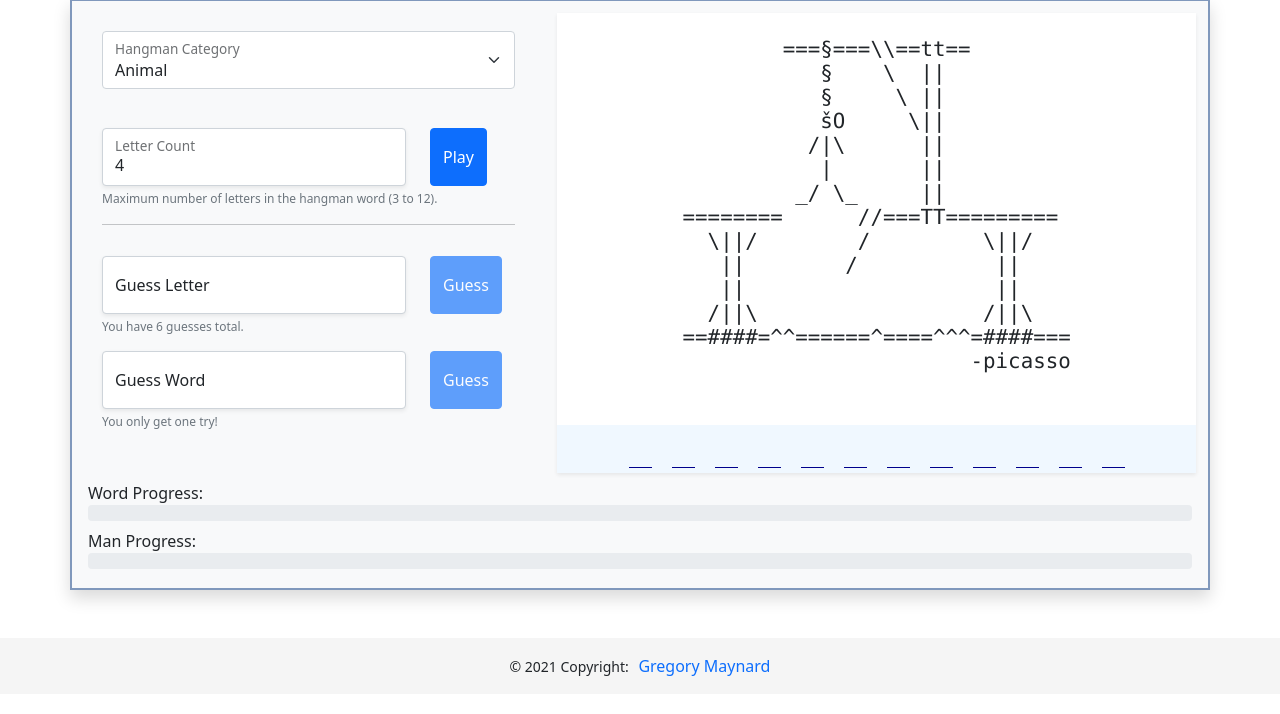
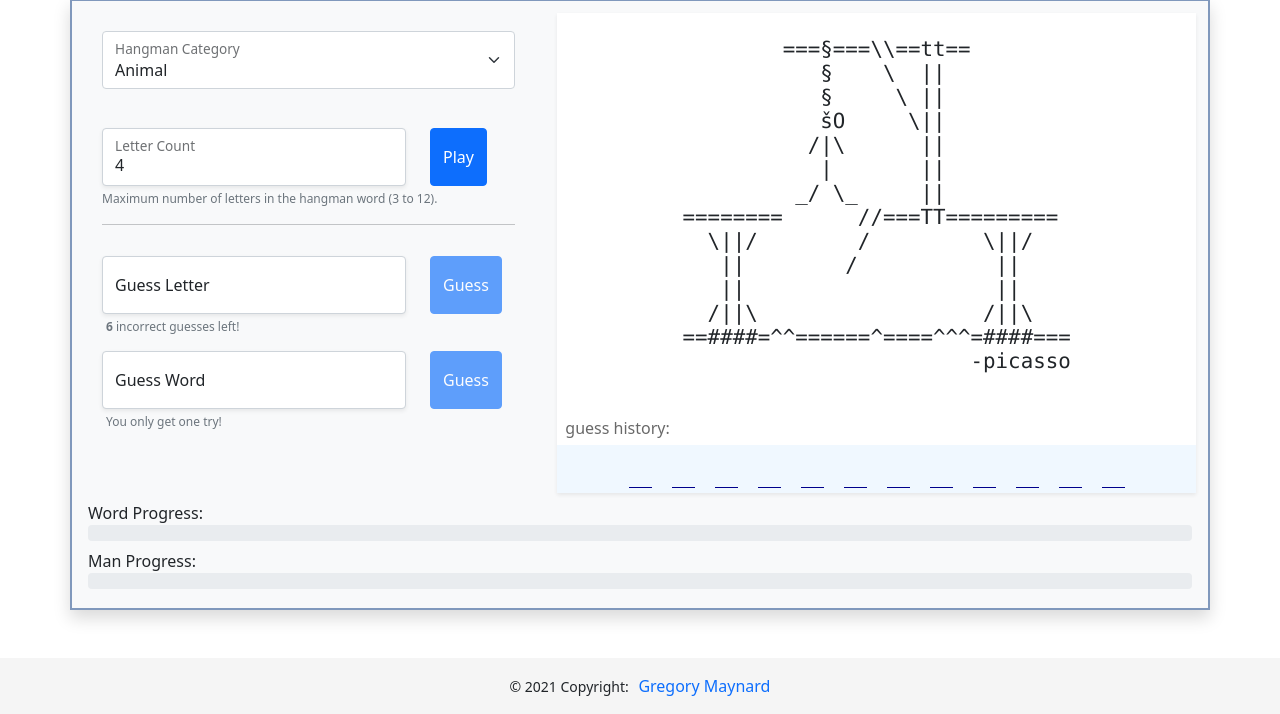
Before and after one commit to CinderScript/csc3221-node-website, a Node server app: page /Hangman/hangman.html in a window 1280 px wide. Shown: the part 441-1155 px from the top of the page. Before the commit the page ends 1117 px from the top, so only its background shows below. Run offline with Node 20, Linux system fonts and the light colour scheme.

Commit message:
guess history and incorrect limit updated on page

```diff
--- a/public/Hangman/css/hangman.css
+++ b/public/Hangman/css/hangman.css
@@ -64,6 +64,15 @@
     flex-grow: 1;
 }
 
+#guess-history label{
+    color: dimgray;
+    font-size: 1em;
+}
+#letters-guessed{
+    color: dimgray;
+    font-size: 1.2em;
+}
+
 footer{
     background-color: whitesmoke;
 }
--- a/public/Hangman/hangman.html
+++ b/public/Hangman/hangman.html
@@ -83,7 +83,7 @@
                             <button id="guess-letter-btn" type="button" class="btn btn-primary">Guess</button>
                         </div>
                     </div>
-                    <div class="form-text small">You have 6 guesses total.</div>
+                    <div class="form-text small"><span id="guess-remaining-count" class="fw-bolder ms-1">6 </span> incorrect guesses left! </div>
 
 
                     <!-- -- Guess Letter Input -- -->
@@ -98,7 +98,7 @@
                             <button id="guess-word-btn" type="button" class="btn btn-primary">Guess</button>
                         </div>
                     </div>
-                    <div class="form-text small">You only get one try!</div>
+                    <div class="form-text small ms-1">You only get one try!</div>
 
                 </div>
             </div>
@@ -108,9 +108,16 @@
                 <!-- flexbox: gallows and word container flex as column and gallows stretches to fill -->
                 <div class="d-flex flex-column justify-content-end game-output bg-white shadow-sm h-100">
 
+                    <!-- ascii hangman image -->
                     <div id="gallows-container" class="flex-grow-1">
                         <pre id="gallows" class="pt-4"></pre>
                     </div>
+
+                    <!-- list of letters guessed -->
+                    <div id="guess-history" class="ps-2 pb-1">
+                        <label class="me-1" for="letters-guessed">guess history: </label> <span id="letters-guessed"></span>
+                    </div>
+
                     <div id="word-container" class="d-flex flex-row justify-content-center">
                         <div class="letter-box"></div>
                         <div class="spacer"></div>
--- a/public/Hangman/scripts/hangman.js
+++ b/public/Hangman/scripts/hangman.js
@@ -108,6 +108,8 @@
 let gallowsDisplay;
 let letterBoxes;
 let letterBoxSpacers;
+let guessHistory;
+let guessRemainingCountElement;
 
 // inputs
 let categoriesDropdown;
@@ -137,6 +139,8 @@
     gallowsDisplay = document.getElementById("gallows");
     letterBoxes = document.getElementById("word-container").getElementsByClassName("letter-box");
     letterBoxSpacers = document.getElementById("word-container").getElementsByClassName("spacer");
+    guessHistory = document.getElementById("letters-guessed");
+    guessRemainingCountElement = document.getElementById("guess-remaining-count");
 
     categoriesDropdown = document.getElementById("word-categories");
     maxLettersInput = document.getElementById("word-letters-max");
@@ -224,7 +228,11 @@
     }
     else {
         SetProgress(manProgress, hangman.guessPercentUsed);
+        guessRemainingCountElement.innerText = hangman.incorrectLimit - hangman.incorrectCount;
     }
+
+    // update the guess history display
+    guessHistory.innerText = hangman.guesses.join(" ");
 
     // did the player win or loose?
     if (hangman.playerWon)
@@ -235,7 +243,6 @@
 }
 
 async function GuessWord(){
-
     let word = wordGuessInput.value;
 
     // early out
@@ -245,14 +252,10 @@
     }
 
     // is word correct?
-    if ( hangman.GuessWord(word) ){
+    if ( hangman.GuessWord(word) )
       playerWon();
-    }
     else
-    {
         playerLost();
-    }
-
 }
 
 
```
